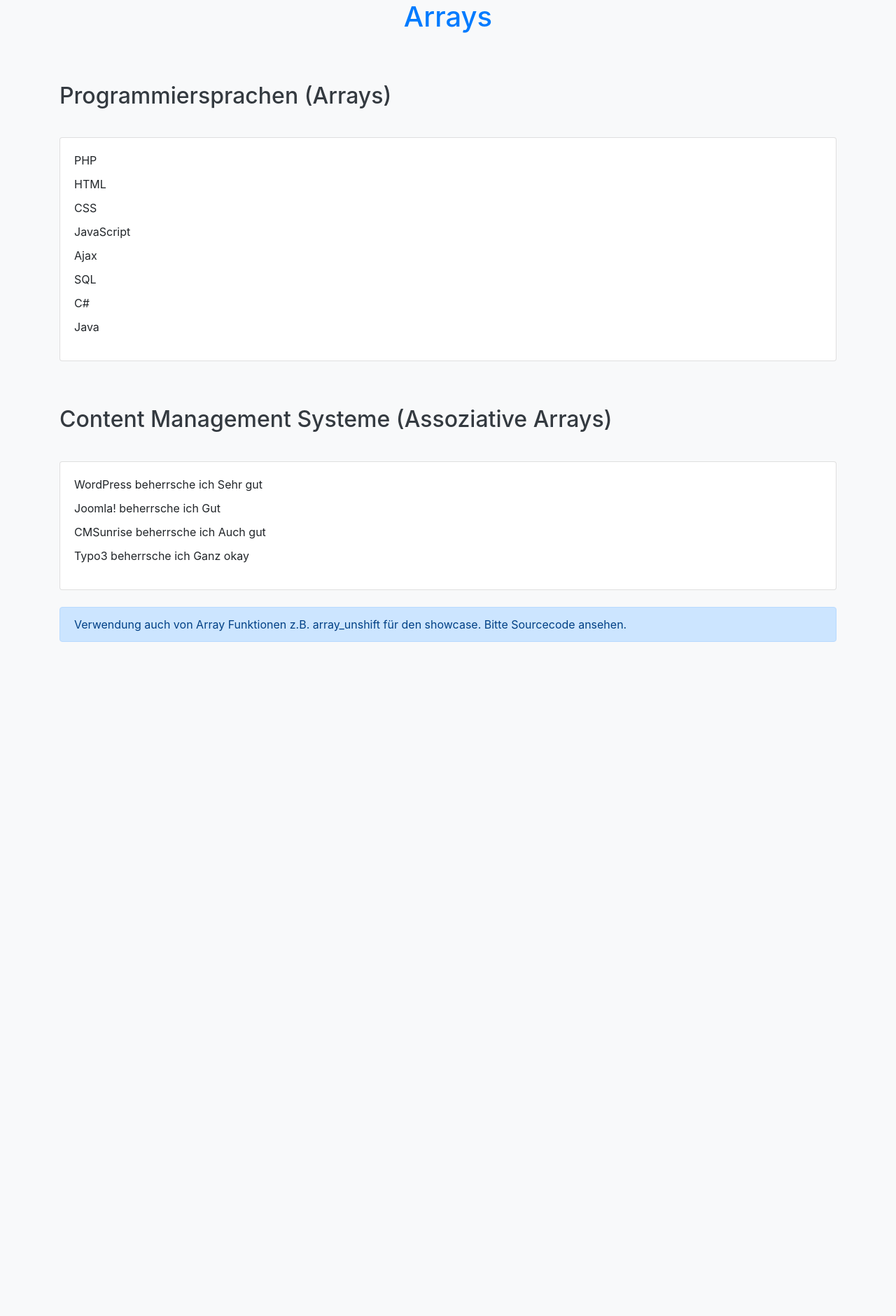
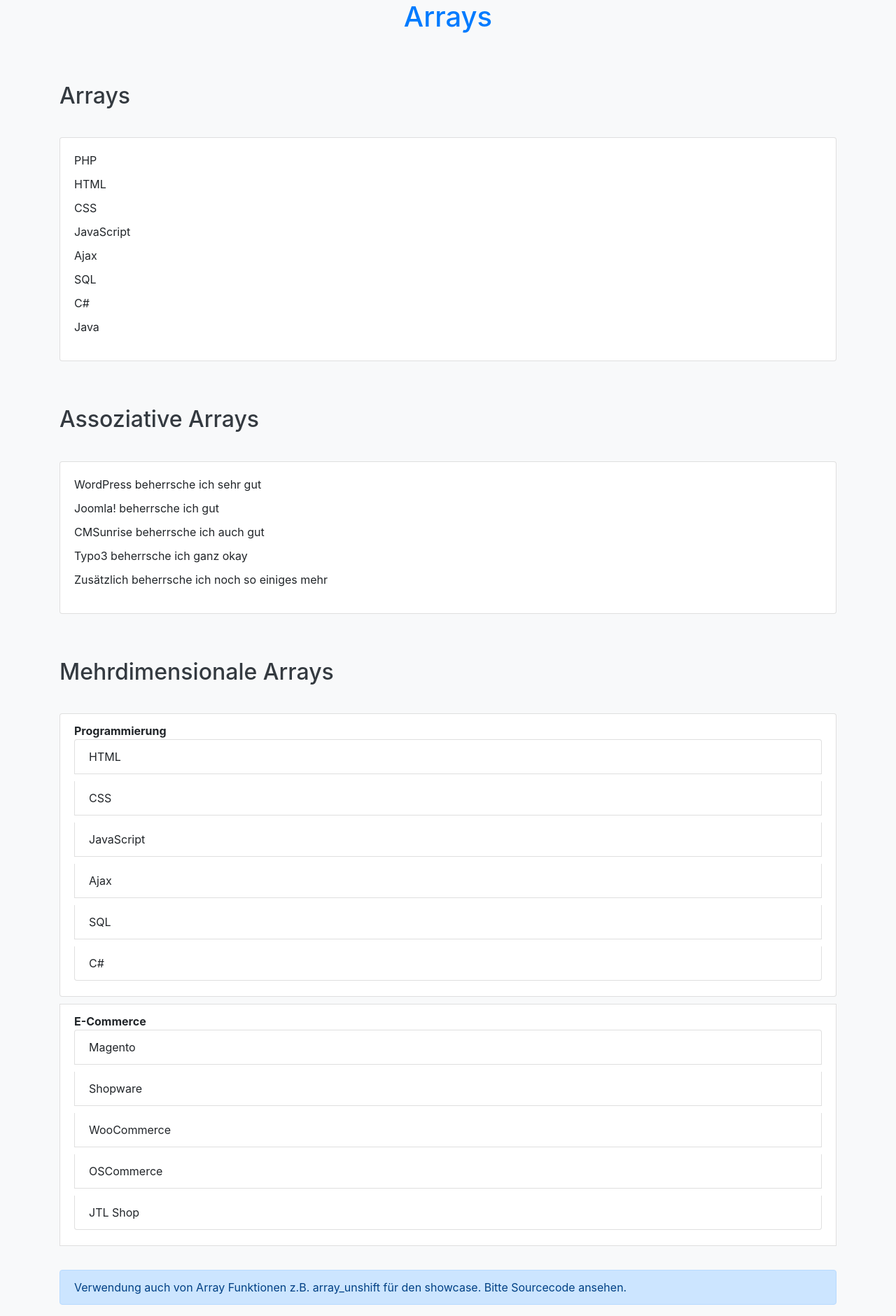
Before and after one commit to MoinCodeSoftware/presentation, a PHP site: page /arrays.php in a window 1280 px wide. Shown: the part 66-1946 px from the top of the page at 70% size. Before the commit the page ends 983 px from the top, so only its background shows below. Run offline with PHP 8.4, Linux system fonts and the light colour scheme; some libraries are stand-ins or nearby versions.

Commit message:
Arrays um Mehrdimensionale Arrays erweitert

```diff
--- a/examples/arrays.php
+++ b/examples/arrays.php
@@ -5,26 +5,47 @@
 
     $layout = new Layouthelper();
 
-    $languages = array(
+    $languages = [
     "HTML",
     "CSS",
     "JavaScript",
     "Ajax",
     "SQL",
     "C#"
-);
+    ];
 
 $languages[] = "Java";
 array_unshift($languages, "PHP");
 
-    $cms = array("Sehr gut" => "WordPress", "Gut" => "Joomla!", "Auch gut" => "CMSunrise", "Ganz okay" => "Typo3");
+    $cms = array("sehr gut" => "WordPress", "gut" => "Joomla!", "auch gut" => "CMSunrise", "ganz okay" => "Typo3");
+    $cms["noch so einiges mehr"] = "Zusätzlich";
+
+
+    $alles = [
+        "Programmierung" => [
+            "HTML",
+            "CSS",
+            "JavaScript",
+            "Ajax",
+            "SQL",
+            "C#"
+    ],
+        "E-Commerce" => [
+            "Magento",
+            "Shopware",
+            "WooCommerce",
+            "OSCommerce",
+            "JTL Shop"
+        ]
+    ];
+
 
 ?>
    <h1>Arrays</h1>
 <div class="container">
 
 
-        <h2>Programmiersprachen (Arrays)</h2>
+        <h2>Arrays</h2>
 
         <?php echo $layout->cardStart(); ?>
         <ul>
@@ -36,7 +57,7 @@ array_unshift($languages, "PHP");
         </ul>
         <?php echo $layout->cardEnd(); ?>
         <br />
-        <h2>Content Management Systeme (Assoziative Arrays)</h2>
+        <h2>Assoziative Arrays</h2>
 
         <?php echo $layout->cardStart(); ?>
         <ul>
@@ -48,6 +69,23 @@ array_unshift($languages, "PHP");
         </ul>
         <?php echo $layout->cardEnd(); ?>
 <br />
+
+        <h2>Mehrdimensionale Arrays</h2>
+
+        <?php
+            echo '<ul class="list-group">';
+            foreach($alles AS $programmiersprachen => $items) {
+                echo "<li class='list-group-item'><b>{$programmiersprachen}</b><ul class='list-group'>";
+                foreach($items as $item) {
+                    echo "<li class='list-group-item'>{$item}</li>";
+                }
+                echo "</ul></li>";
+            echo "</ul>";
+            }
+        ?>
+
+
+<br />
         <p class="alert alert-primary">Verwendung auch von Array Funktionen z.B. array_unshift für den showcase. Bitte Sourcecode ansehen.</p>
 
 
```
